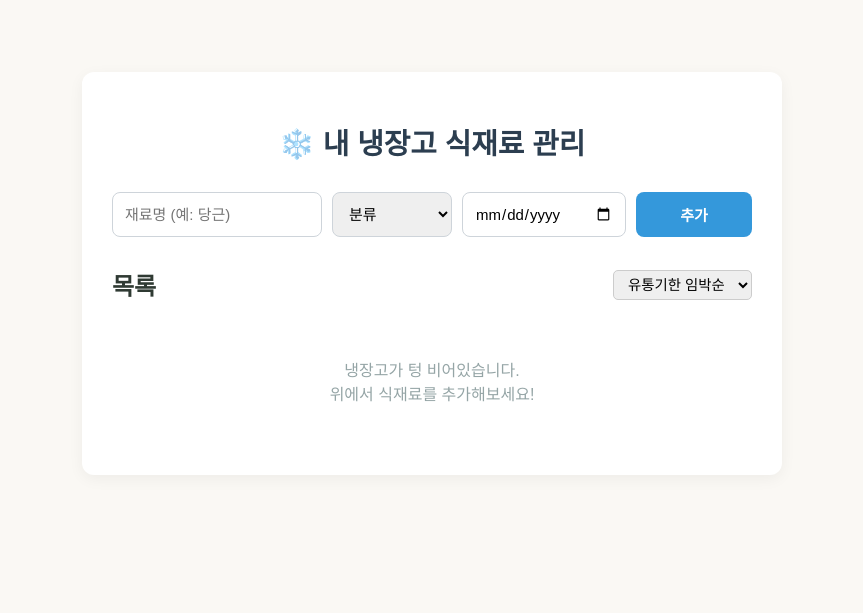
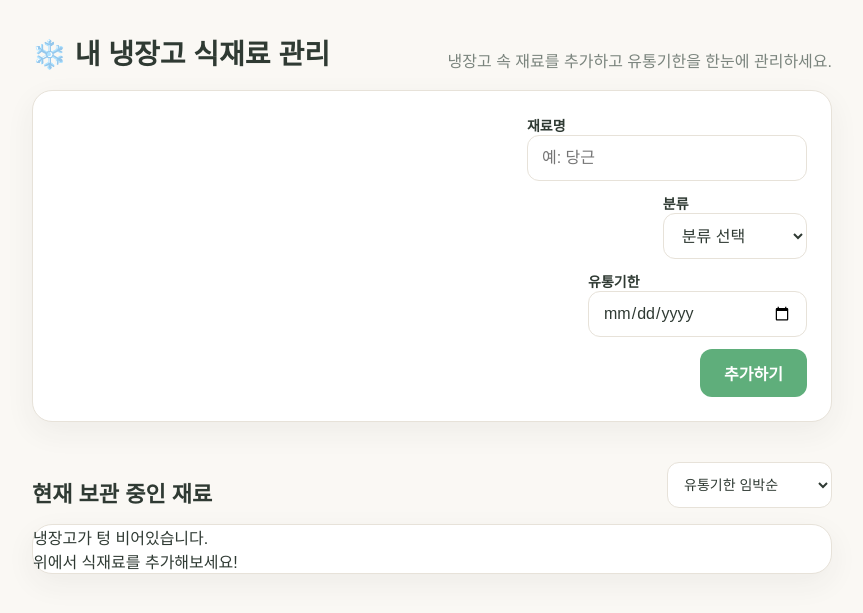
Before and after one commit to FoggyCaligo/project_week1, a Flask app: page /fridge in a window 1280 px wide. Shown: the part 77-690 px from the top of the page, without its empty margins (208-1071 px from the left). Run offline with Flask 3, Linux system fonts and the light colour scheme; the visitor is signed in with stand-in values (Sample User, id 1); data that the repository does not hold is empty.

Commit message:
style : 냉장고 UI 디자인 고도화 (웹사이트 통일성 및 사용성 개선)
Made-with: Cursor

```diff
--- a/templates/fridge.html
+++ b/templates/fridge.html
@@ -2,44 +2,25 @@
 {% block title %}내 냉장고 관리 | 오늘 냉장고{% endblock %}
 
 {% block content %}
-    <style>
-        .fridge-container { max-width: 700px; margin: 0 auto; background: white; padding: 30px; border-radius: 12px; box-shadow: 0 4px 15px rgba(0,0,0,0.05); }
-        .fridge-container h1 { color: #2c3e50; text-align: center; margin-bottom: 30px; font-size: 1.8rem; font-weight: bold; }
-        .form-group { display: flex; gap: 10px; margin-bottom: 30px; flex-wrap: wrap; }
-        .form-group input, .form-group select, .form-group button { padding: 12px; border: 1px solid #ced4da; border-radius: 8px; font-size: 15px; box-sizing: border-box; }
-        .form-group input[type="text"] { flex: 2; min-width: 150px; }
-        .form-group select { flex: 1; min-width: 120px; }
-        .form-group input[type="date"] { flex: 1.5; min-width: 140px; }
-        .form-group button[type="submit"] { background-color: #3498db; color: white; border: none; cursor: pointer; font-weight: bold; flex: 1; min-width: 80px; transition: background-color 0.2s; }
-        .form-group button[type="submit"]:hover { background-color: #2980b9; }
-        .item-list { list-style: none; padding: 0; margin: 0; }
-        .item-card { display: flex; justify-content: space-between; align-items: center; padding: 18px; border: 1px solid #eee; border-radius: 10px; margin-bottom: 10px; background-color: #fff; transition: transform 0.2s; }
-        .item-card:hover { transform: translateY(-2px); box-shadow: 0 4px 8px rgba(0,0,0,0.05); }
-        .item-info { display: flex; flex-direction: column; gap: 6px; }
-        .item-name { font-size: 18px; font-weight: 700; color: #2c3e50; display: flex; align-items: center; }
-        .item-meta { font-size: 13px; color: #7f8c8d; }
-        .badge { padding: 4px 10px; border-radius: 20px; font-size: 12px; font-weight: bold; margin-left: 12px; }
-        .badge-danger { background-color: #e74c3c; color: white; }
-        .badge-warning { background-color: #f1c40f; color: #2c3e50; }
-        .badge-success { background-color: #2ecc71; color: white; }
-        .btn-delete { background-color: #e74c3c; color: white; padding: 8px 15px; border: none; border-radius: 6px; cursor: pointer; font-size: 13px; font-weight: bold; }
-        .btn-delete:hover { background-color: #c0392b; }
-        .empty-msg { text-align: center; color: #95a5a6; padding: 40px 0; font-size: 16px; }
+<section class="section">
+    <div class="container" style="max-width: 800px; margin: 0 auto;">
 
-        .modal-overlay { display: none; position: fixed; top: 0; left: 0; width: 100%; height: 100%; background: rgba(0,0,0,0.5); align-items: center; justify-content: center; z-index: 1000; }
-        .modal-content { background: white; padding: 20px; border-radius: 10px; width: 90%; max-width: 400px; position: relative; }
-        .modal-close { position: absolute; right: 15px; top: 10px; cursor: pointer; font-size: 1.5rem; color: #aaa; }
-        .modal-title { margin-top: 0; border-bottom: 2px solid #27ae60; padding-bottom: 10px; color: #2c3e50; font-size: 1.5rem; font-weight: bold; }
-        .modal-body p { margin-bottom: 10px; }
-    </style>
+        <div class="sectionHeader">
+            <h1 class="sectionTitle">❄️ 내 냉장고 식재료 관리</h1>
+            <p class="sectionDesc">냉장고 속 재료를 추가하고 유통기한을 한눈에 관리하세요.</p>
+        </div>
 
-    <div class="fridge-container" style="margin-top: 40px; margin-bottom: 40px;">
-        <h1>❄️ 내 냉장고 식재료 관리</h1>
-
-        <form id="addForm" class="form-group">
-            <input type="text" id="ingredient_name" placeholder="재료명 (예: 당근)" required>
-            <select id="category" required>
-                <option value="">분류</option>
+        <div class="card" style="margin-bottom: 30px;">
+            <div class="cardBody">
+                <form id="addForm" class="formGroup" style="display: flex; gap: 12px; margin-bottom: 0; align-items: flex-end; flex-wrap: wrap;">
+                    <div style="flex: 2; min-width: 150px;">
+                        <label class="formLabel" for="ingredient_name">재료명</label>
+                        <input type="text" id="ingredient_name" class="input" placeholder="예: 당근" required>
+                    </div>
+                    <div style="flex: 1; min-width: 120px;">
+                        <label class="formLabel" for="category">분류</label>
+                        <select id="category" class="input" required>
+                            <option value="">분류 선택</option>
                             <option value="채소">채소</option>
                             <option value="과일">과일</option>
                             <option value="육류">육류</option>
@@ -48,33 +29,47 @@
                             <option value="가공식품">가공식품</option>
                             <option value="기타">기타</option>
                         </select>
-            <input type="date" id="expire_date" required>
-            <button type="submit">추가</button>
+                    </div>
+                    <div style="flex: 1.5; min-width: 140px;">
+                        <label class="formLabel" for="expire_date">유통기한</label>
+                        <input type="date" id="expire_date" class="input" required>
+                    </div>
+                    <div style="flex: 0 0 auto;">
+                        <button type="submit" class="btn btnPrimary" style="height: 48px; padding: 0 24px;">추가하기</button>
+                    </div>
                 </form>
+            </div>
+        </div>
 
-        <div style="display: flex; justify-content: space-between; align-items: center; margin-bottom: 15px;">
-            <h2 style="margin: 0;">목록</h2>
-            <select id="sortSelect" style="padding: 5px 10px; border-radius: 5px; border: 1px solid #ccc; font-size: 0.9rem;" onchange="loadItems()">
+        <div class="sectionHeader" style="margin-top: 40px; margin-bottom: 16px;">
+            <h2 class="sectionTitle" style="font-size: 22px;">현재 보관 중인 재료</h2>
+            <select id="sortSelect" class="input" style="width: auto; padding: 8px 36px 8px 12px; font-size: 14px;" onchange="loadItems()">
                 <option value="expire_asc">유통기한 임박순</option>
                 <option value="name_asc">이름 가나다순</option>
                 <option value="created_desc">최근 등록순</option>
             </select>
         </div>
 
-        <ul id="itemList" class="item-list">
+        <div class="card">
+            <ul id="itemList" style="list-style: none; padding: 0; margin: 0;">
                 <!-- 스크립트를 통해 아이템 렌더링 -->
             </ul>
+        </div>
 
         {% if recommended_recipes %}
-        <div style="margin-top: 40px;">
-            <h2 style="color: #2c3e50; font-size: 1.2rem;">💡 이런 레시피는 어때요? (임박 재료 활용)</h2>
-            <div style="display: flex; gap: 15px; overflow-x: auto; padding-bottom: 10px;">
+        <div style="margin-top: 48px;">
+            <div class="sectionHeader">
+                <h2 class="sectionTitle" style="font-size: 22px;">💡 이런 레시피는 어때요?</h2>
+                <p class="sectionDesc">유통기한이 임박한 재료를 활용한 추천 요리입니다.</p>
+            </div>
+
+            <div class="grid3">
                 {% for recipe in recommended_recipes %}
-                <div style="min-width: 200px; border: 1px solid #eee; border-radius: 8px; overflow: hidden; background: white; box-shadow: 0 2px 5px rgba(0,0,0,0.05);">
-                    <img src="{{ recipe.imageUrl }}" alt="{{ recipe.recipeName }}" style="width: 100%; height: 140px; object-fit: cover;">
-                    <div style="padding: 10px;">
-                        <div style="font-weight: bold; font-size: 14px; margin-bottom: 5px;">{{ recipe.recipeName }}</div>
-                        <div style="font-size: 12px; color: #7f8c8d;">{{ recipe.description }}</div>
+                <div class="card">
+                    <img src="{{ recipe.imageUrl }}" alt="{{ recipe.recipeName }}" style="width: 100%; height: 160px; object-fit: cover; border-top-left-radius: var(--radiusLg); border-top-right-radius: var(--radiusLg);">
+                    <div class="cardBody" style="padding: 16px;">
+                        <h3 style="margin: 0 0 8px 0; font-size: 16px; font-weight: 700; color: var(--colorText);">{{ recipe.recipeName }}</h3>
+                        <p style="margin: 0; font-size: 13px; color: var(--colorTextSub); line-height: 1.4;">{{ recipe.description }}</p>
                     </div>
                 </div>
                 {% endfor %}
@@ -82,54 +77,123 @@
         </div>
         {% endif %}
     </div>
+</section>
 
 <!-- 상세/수정 모달 -->
-    <div id="itemModal" style="display: none; position: fixed; top: 0; left: 0; width: 100%; height: 100%; background: rgba(0,0,0,0.5); align-items: center; justify-content: center; z-index: 1000;">
-        <div style="background: white; padding: 20px; border-radius: 10px; width: 90%; max-width: 400px; position: relative;">
-            <span onclick="closeModal()" style="position: absolute; right: 15px; top: 10px; cursor: pointer; font-size: 1.5rem; color: #aaa;">&times;</span>
-            <h2 id="modalTitle" style="margin-top: 0; border-bottom: 2px solid #27ae60; padding-bottom: 10px; color: #2c3e50;">재료 상세</h2>
+<div id="itemModal" style="display: none; position: fixed; top: 0; left: 0; width: 100%; height: 100%; background: rgba(0,0,0,0.4); align-items: center; justify-content: center; z-index: 1000; backdrop-filter: blur(2px);">
+    <div class="card" style="width: 90%; max-width: 420px; position: relative; box-shadow: 0 10px 30px rgba(0,0,0,0.15);">
+        <span onclick="closeModal()" style="position: absolute; right: 20px; top: 16px; cursor: pointer; font-size: 24px; color: var(--colorTextSub); line-height: 1;">&times;</span>
+        <div class="cardBody">
+            <h2 id="modalTitle" style="margin: 0 0 20px 0; font-size: 20px; font-weight: 800; color: var(--colorText); padding-bottom: 12px; border-bottom: 2px solid var(--colorPrimary);">재료 상세</h2>
 
             <div id="modalContent">
-                <!-- 상세 정보 -->
-                <p><strong>재료명:</strong> <span id="detailName"></span></p>
-                <p><strong>분류:</strong> <span id="detailCategory"></span></p>
-                <p><strong>유통기한:</strong> <span id="detailExpire"></span> <span id="detailBadge" class="badge"></span></p>
-                <p><strong>등록일시:</strong> <span id="detailCreated"></span></p>
-
-                <div style="margin-top: 20px; text-align: right;">
-                    <button type="button" onclick="showEditForm()" style="background: #f39c12; color: white; border: none; padding: 8px 15px; border-radius: 5px; cursor: pointer;">수정하기</button>
+                <div style="display: flex; flex-direction: column; gap: 12px; font-size: 15px;">
+                    <div style="display: flex; justify-content: space-between;">
+                        <strong style="color: var(--colorTextSub);">재료명</strong>
+                        <span id="detailName" style="font-weight: 600;"></span>
+                    </div>
+                    <div style="display: flex; justify-content: space-between;">
+                        <strong style="color: var(--colorTextSub);">분류</strong>
+                        <span id="detailCategory"></span>
+                    </div>
+                    <div style="display: flex; justify-content: space-between; align-items: center;">
+                        <strong style="color: var(--colorTextSub);">유통기한</strong>
+                        <div style="display: flex; align-items: center; gap: 8px;">
+                            <span id="detailExpire"></span>
+                            <span id="detailBadge" style="padding: 4px 10px; border-radius: 20px; font-size: 12px; font-weight: 700; color: white;"></span>
+                        </div>
+                    </div>
+                    <div style="display: flex; justify-content: space-between;">
+                        <strong style="color: var(--colorTextSub);">등록일시</strong>
+                        <span id="detailCreated" style="font-size: 13px;"></span>
                     </div>
                 </div>
 
-            <form id="editForm" style="display: none; margin-top: 15px;">
+                <div style="margin-top: 28px; display: flex; gap: 10px;">
+                    <button type="button" class="btn btnSecondary" style="flex: 1;" onclick="closeModal()">닫기</button>
+                    <button type="button" class="btn btnPrimary" style="flex: 1;" onclick="showEditForm()">수정하기</button>
+                </div>
+            </div>
+
+            <form id="editForm" style="display: none;">
                 <input type="hidden" id="edit_id">
-                <div class="form-group">
-                    <label>재료명</label>
-                    <input type="text" id="edit_name" required>
+                <div class="formGroup">
+                    <label class="formLabel">재료명</label>
+                    <input type="text" id="edit_name" class="input" required>
                 </div>
-                <div class="form-group">
-                    <label>분류</label>
-                    <select id="edit_category">
-                        <option value="채소류">채소류</option>
+                <div class="formGroup">
+                    <label class="formLabel">분류</label>
+                    <select id="edit_category" class="input">
+                        <option value="채소">채소</option>
+                        <option value="과일">과일</option>
                         <option value="육류">육류</option>
-                        <option value="해산물">해산물</option>
+                        <option value="수산물">수산물</option>
                         <option value="유제품">유제품</option>
-                        <option value="과일류">과일류</option>
                         <option value="가공식품">가공식품</option>
                         <option value="기타">기타</option>
                     </select>
                 </div>
-                <div class="form-group">
-                    <label>유통기한</label>
-                    <input type="date" id="edit_expire" required>
+                <div class="formGroup" style="margin-bottom: 24px;">
+                    <label class="formLabel">유통기한</label>
+                    <input type="date" id="edit_expire" class="input" required>
                 </div>
-                <div style="text-align: right; margin-top: 15px;">
-                    <button type="button" onclick="cancelEdit()" style="background: #95a5a6; color: white; border: none; padding: 8px 15px; border-radius: 5px; cursor: pointer; margin-right: 5px;">취소</button>
-                    <button type="submit" style="background: #27ae60; color: white; border: none; padding: 8px 15px; border-radius: 5px; cursor: pointer;">저장</button>
+                <div style="display: flex; gap: 10px;">
+                    <button type="button" class="btn btnGhost" style="flex: 1;" onclick="cancelEdit()">취소</button>
+                    <button type="submit" class="btn btnPrimary" style="flex: 1;">저장</button>
                 </div>
             </form>
         </div>
     </div>
+</div>
+
+<style>
+    .item-row {
+        display: flex;
+        justify-content: space-between;
+        align-items: center;
+        padding: 20px 24px;
+        border-bottom: 1px solid var(--colorBorder);
+        transition: background-color 0.2s;
+    }
+    .item-row:last-child {
+        border-bottom: none;
+    }
+    .item-row:hover {
+        background-color: rgba(0,0,0,0.01);
+    }
+    .item-info-clickable {
+        display: flex;
+        flex-direction: column;
+        gap: 6px;
+        cursor: pointer;
+        flex: 1;
+    }
+    .item-name-wrap {
+        display: flex;
+        align-items: center;
+        gap: 12px;
+        font-size: 18px;
+        font-weight: 700;
+        color: var(--colorText);
+    }
+    .item-meta-wrap {
+        font-size: 14px;
+        color: var(--colorTextSub);
+        display: flex;
+        gap: 12px;
+        align-items: center;
+    }
+    .badge-dday {
+        padding: 4px 10px;
+        border-radius: 20px;
+        font-size: 12px;
+        font-weight: 700;
+        color: white;
+    }
+    .badge-success { background-color: #2ecc71; color: white; }
+    .badge-warning { background-color: #f1c40f; color: #2c3e50; }
+    .badge-danger { background-color: #e74c3c; color: white; }
+</style>
 
     <script>
         const USER_ID = {{ session.get('userID', 1) }};
@@ -159,7 +223,7 @@
 
                     if (item.days_left < 0) {
                         badgeClass = 'badge-danger';
-                        badgeText = `유통기한 경과 (D+${Math.abs(item.days_left)})`;
+                        badgeText = `경과 (D+${Math.abs(item.days_left)})`;
                     } else if (item.days_left <= 3) {
                         badgeClass = 'badge-warning'; // 3일 이하 임박
                     } else if (item.days_left === 0) {
@@ -168,19 +232,20 @@
                     }
 
                     const li = document.createElement('li');
-                    li.className = 'item-card';
+                    li.className = 'item-row';
                     li.innerHTML = `
-                        <div class="item-info" onclick="openModal(${item.id})" style="cursor: pointer;">
-                            <div class="item-name">
+                        <div class="item-info-clickable" onclick="openModal(${item.id})">
+                            <div class="item-name-wrap">
                                 ${item.ingredient_name}
-                                <span class="badge ${badgeClass}">${badgeText}</span>
+                                <span class="badge-dday ${badgeClass}">${badgeText}</span>
                             </div>
-                            <div class="item-meta">
-                                <span>분류: ${item.category}</span> |
-                                <span>유통기한: ${item.expire_date}</span>
+                            <div class="item-meta-wrap">
+                                <span>${item.category}</span>
+                                <span>|</span>
+                                <span>${item.expire_date}</span>
                             </div>
                         </div>
-                        <button class="btn-delete" onclick="deleteItem(${item.id})">삭제</button>
+                        <button class="btn btnGhost" style="color: #e74c3c;" onclick="deleteItem(${item.id})">삭제</button>
                     `;
                     list.appendChild(li);
                 });
@@ -218,7 +283,7 @@
                 }
 
                 const badge = document.getElementById('detailBadge');
-                badge.className = `badge ${badgeClass}`;
+                badge.className = `badge-dday ${badgeClass}`;
                 badge.innerText = badgeText;
 
                 // 폼에도 값 미리 채워넣기
```
Lines whose indentation alone changed are shown as unchanged.
